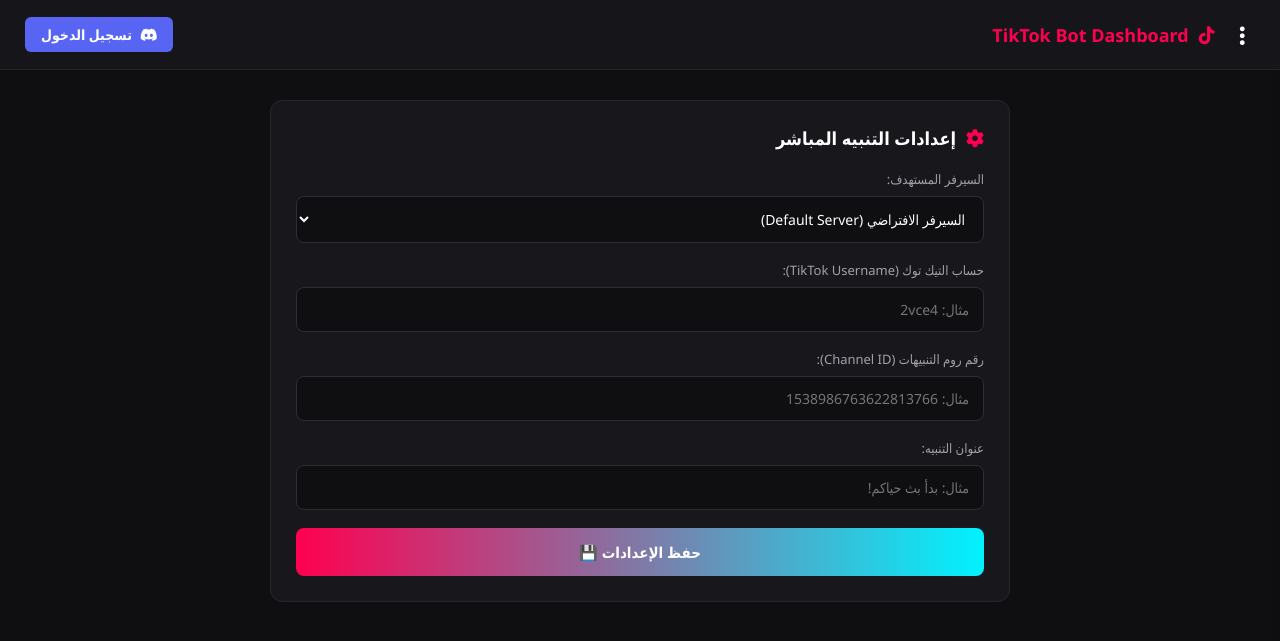
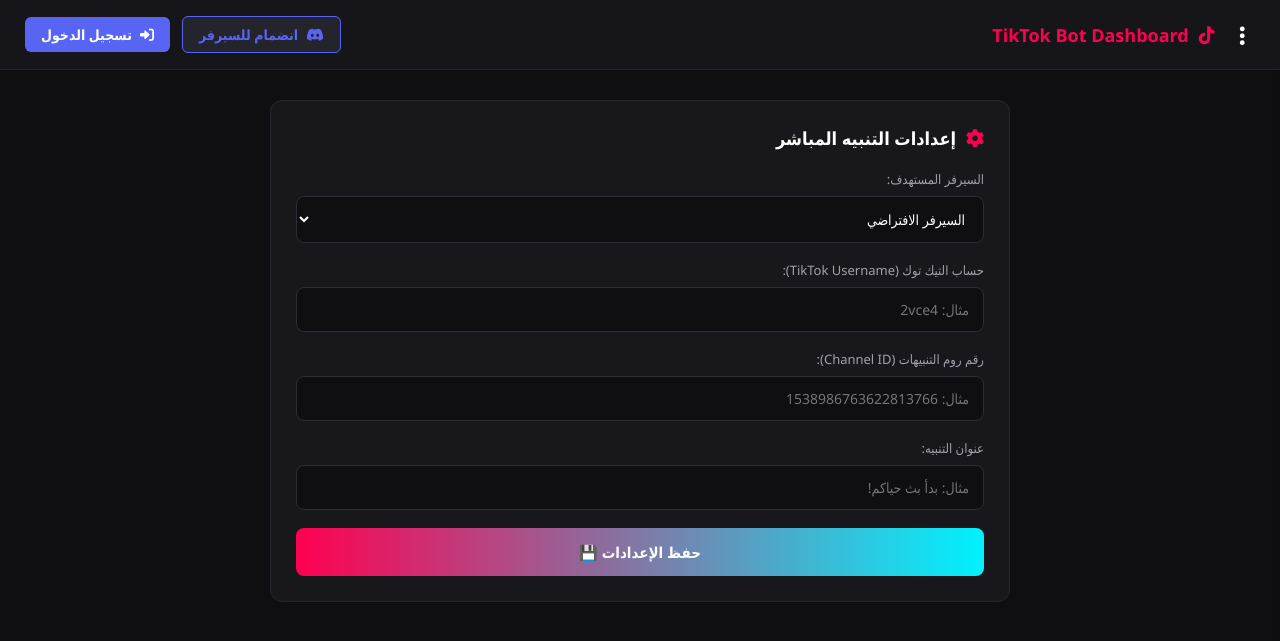
Before and after one commit to 9120s/tiktok-bot-dashboard, a Flask app: page / in a window 1280 px wide. Shown: the top 641 px of the page. Run offline with Flask 3, Linux system fonts and the light colour scheme; data that the repository does not hold is empty.

Commit message:
Update index.html

```diff
--- a/templates/index.html
+++ b/templates/index.html
@@ -39,6 +39,12 @@
             gap: 15px;
         }
 
+        .header-right {
+            display: flex;
+            align-items: center;
+            gap: 12px;
+        }
+
         .menu-toggle {
             background: none;
             border: none;
@@ -61,6 +67,26 @@
             font-size: 18px;
             font-weight: bold;
             color: #ff0050;
+        }
+
+        .btn-join-server {
+            background-color: #24242c;
+            color: #5865F2;
+            border: 1px solid #5865F2;
+            padding: 8px 16px;
+            border-radius: 6px;
+            text-decoration: none;
+            font-weight: bold;
+            font-size: 14px;
+            display: flex;
+            align-items: center;
+            gap: 8px;
+            transition: all 0.2s;
+        }
+
+        .btn-join-server:hover {
+            background-color: #5865F2;
+            color: white;
         }
 
         .btn-login {
@@ -218,10 +244,17 @@
                 <span>TikTok Bot Dashboard</span>
             </div>
         </div>
-        <div id="authContainer">
-            <a href="https://discord.com/oauth2/authorize?client_id=1544289467853045861&response_type=code&redirect_uri=https%3A%2F%2Ftiktok-bot-2s2-dashboard.onrender.com%2Fcallback&scope=identify+guilds" class="btn-login">
-                <i class="fa-brands fa-discord"></i> تسجيل الدخول
+        <div class="header-right">
+            <!-- زر الانضمام لسيرفر الديسكورد -->
+            <a href="https://discord.gg/VzWTX4rDWY" target="_blank" class="btn-join-server">
+                <i class="fa-brands fa-discord"></i> انضمام للسيرفر
             </a>
+
+            <div id="authContainer">
+                <a href="https://discord.com/oauth2/authorize?client_id=1544289467853045861&response_type=code&redirect_uri=https%3A%2F%2Ftiktok-bot-2s2-dashboard.onrender.com%2Fcallback&scope=identify+guilds" class="btn-login">
+                    <i class="fa-solid fa-right-to-bracket"></i> تسجيل الدخول
+                </a>
+            </div>
         </div>
     </header>
 
@@ -232,6 +265,10 @@
             <li><a class="nav-item" onclick="switchTab('logs', this)"><i class="fa-solid fa-bell"></i> السجلات</a></li>
         </ul>
         <div>
+            <!-- رابط سيرفر الديسكورد في القائمة الجانبية -->
+            <a href="https://discord.gg/VzWTX4rDWY" target="_blank" class="nav-item" style="color: #5865F2;">
+                <i class="fa-brands fa-discord"></i> سيرفر الديسكورد
+            </a>
             <a class="nav-item" onclick="switchTab('general', this)"><i class="fa-solid fa-gear"></i> إعدادات عامة</a>
         </div>
     </aside>
@@ -336,7 +373,6 @@
         `;
     }
 
-    // جلب قائمة السيرفرات
     async function loadGuilds() {
         const activeToken = currentToken || 'demo';
         const guildSelect = document.getElementById('guild_id');
@@ -359,8 +395,8 @@
                     serversList.innerHTML += `<div style="padding: 10px; background: #222; margin-bottom: 8px; border-radius: 6px;">🔹 ${g.name} (ID: ${g.id})</div>`;
                 });
             } else {
-                guildSelect.innerHTML = '<option value="1">السيرفر الافتراضي (Default Server)</option>';
-                serversList.innerHTML = '<p style="color: #aaa;">لم يتم العثور على سيرفرات مرتبطة بالبوت.</p>';
+                guildSelect.innerHTML = '<option value="1">السيرفر الافتراضي</option>';
+                serversList.innerHTML = '<p style="color: #aaa;">لم يتم العثور على سيرفرات مرتبط بها البوت.</p>';
             }
         } catch (e) {
             console.error(e);
```
